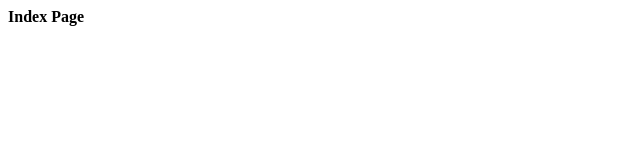
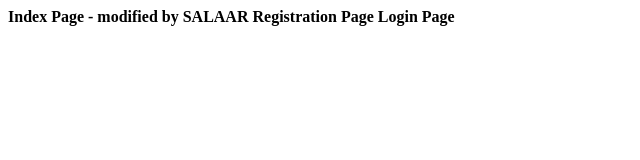
Before and after one commit to 2300030495/demoproject495, a plain HTML site: page index.html in a window 1280 px wide. Shown: the whole page, without its empty margins (0-640 px from the left). Drawn offline with Linux system fonts and the light colour scheme.

Commit message:
modified by salaar

```diff
--- a/index.html
+++ b/index.html
@@ -1 +1,3 @@
-<b>Index Page</b>
+<b>Index Page - modified by SALAAR</b>
+<b>Registration Page</b>
+<b>Login Page</b>
```
